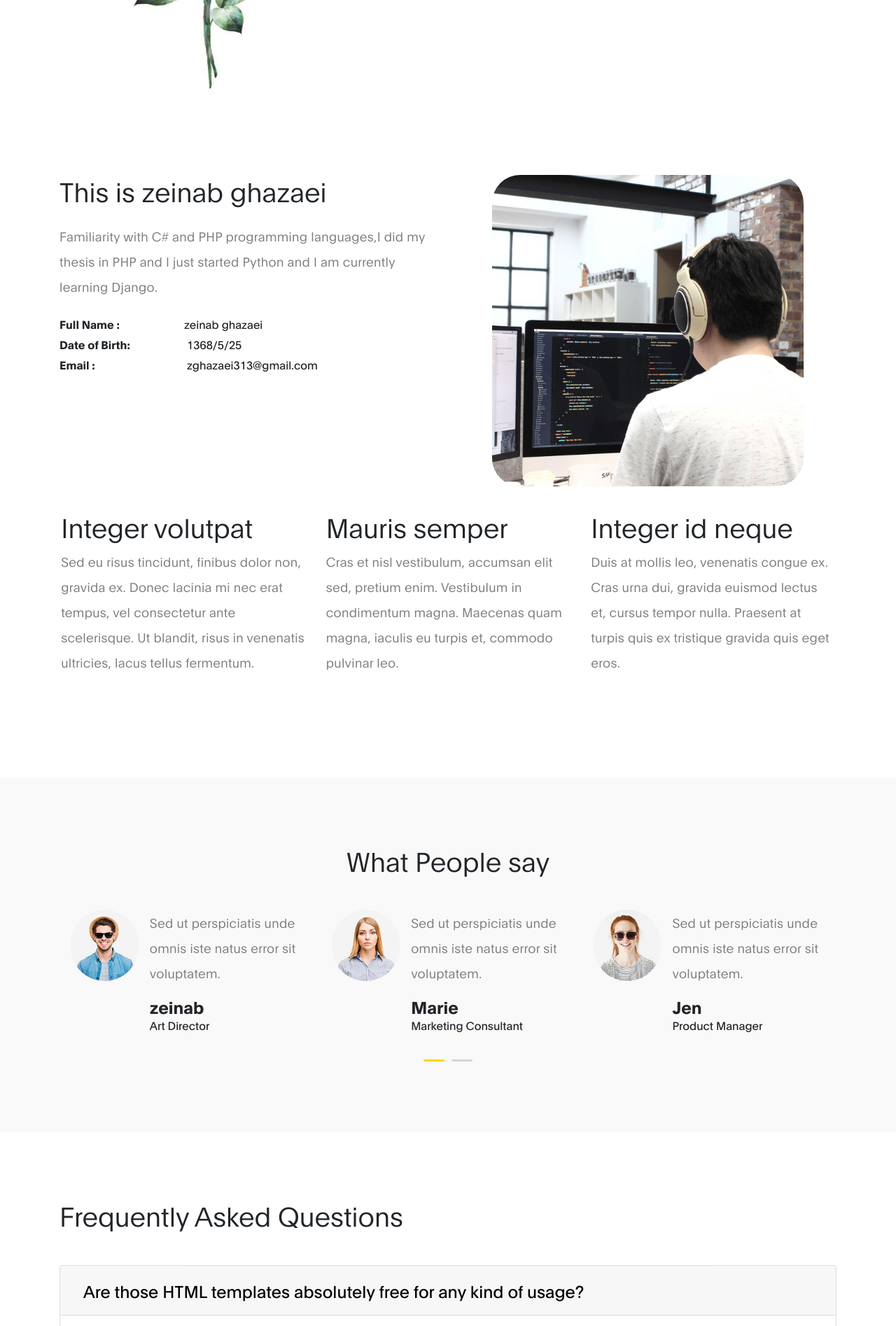
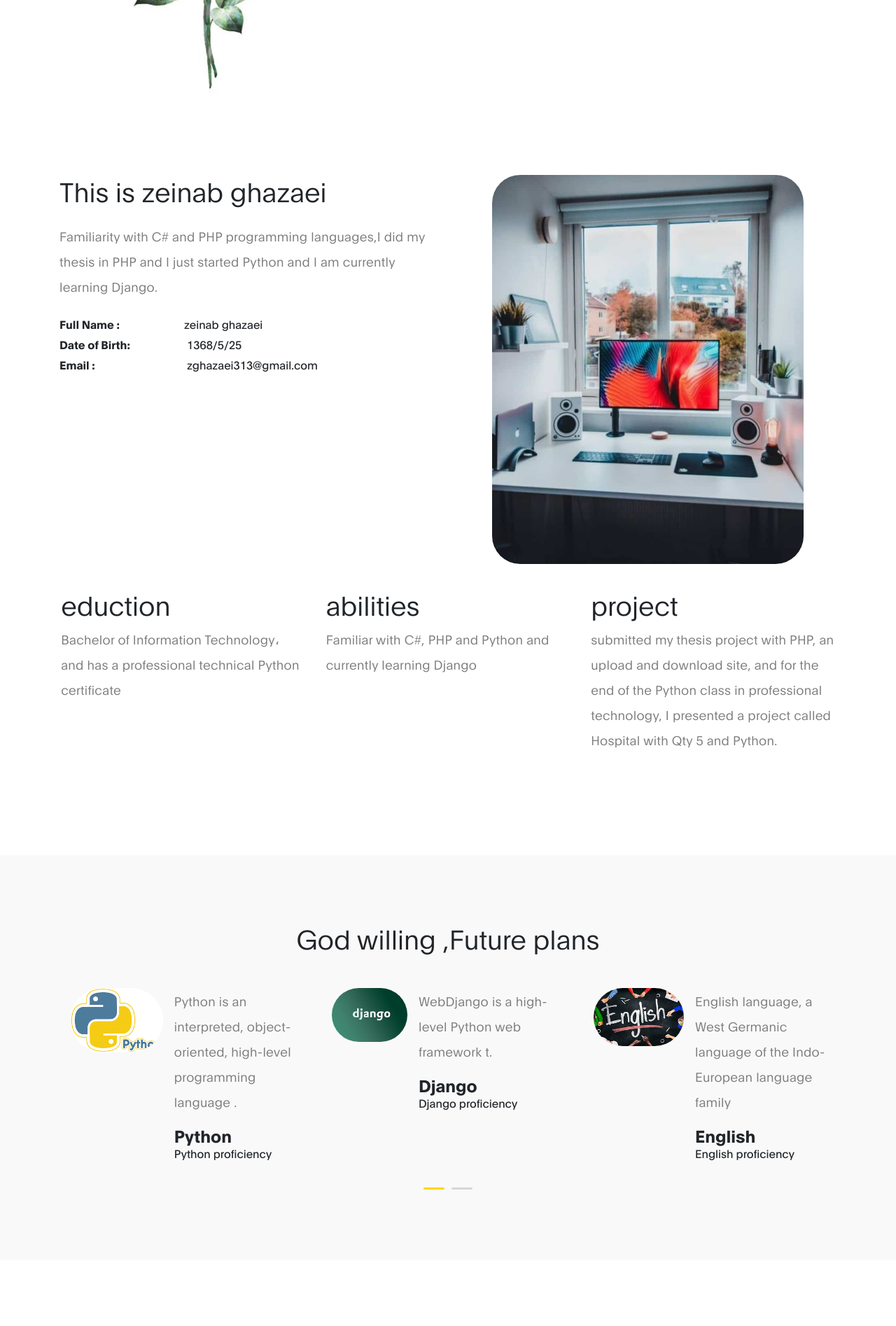
Before and after one commit to zeinab313/mysitecv, a Django app: page / in a window 1280 px wide. Shown: the part 378-2273 px from the top of the page at 70% size. Run offline with Django 5.2, Linux system fonts and the light colour scheme; some libraries are stand-ins or nearby versions.

Commit message:
complete information cv
complete information cv in view and change images in index

```diff
--- a/cvsite/views.py
+++ b/cvsite/views.py
@@ -2,9 +2,15 @@ from django.shortcuts import render
 
 # Create your views here.
 def index_view(request):
-    context={'name':'zeinab','family':'ghazaei','brith':'1368/5/25','eduction':'Bachelor of Information Technology',
+    context={'name':'zeinab','family':'ghazaei','brith':'1368/5/25','eduction':'Bachelor of Information Technology، and has a professional technical Python certificate',
              'expertise':'Familiarity with C# and PHP programming languages,I did my thesis in PHP and I just started Python and I am currently learning Django.',
              'email':'zghazaei313@gmail.com',
-             'phone':'0919*****45'
+             'phone':'0919*****45',
+             'project':' submitted my thesis project with PHP, an upload and download site, and for the end of the Python class in professional technology, I presented a project called Hospital with Qty 5 and Python.',
+             'abilities':'Familiar with C#, PHP and Python and currently learning Django',
+             'python':'Python is an interpreted, object-oriented, high-level programming language .',
+             'jango':'WebDjango is a high-level Python web framework t.',
+             'english':'English language, a West Germanic language of the Indo-European language family ',
+             'react':'WebReact is the library for web .',
              }
     return render(request,'cvsite/index.html',context)
--- a/templates/base.html
+++ b/templates/base.html
@@ -22,7 +22,7 @@
                 </li>
 
                 <li class="nav-item">
-                    <a href="#testimonials" class="nav-link smoothScroll">Reviews</a>
+                    <a href="#testimonials" class="nav-link smoothScroll">Future plans</a>
                 </li>
 
                 <li class="nav-item">
--- a/templates/cvsite/index.html
+++ b/templates/cvsite/index.html
@@ -75,22 +75,22 @@ https://www.tooplate.com/view/2120-ben-resume
                 </div>
 
                 <div class="col-lg-5 mx-auto col-md-6 col-12">
-                    <img src="{%static 'images/true-agency.jpg'%}" class="about-image img-fluid" alt="Ben's Resume HTML Template">
+                    <img src="{%static 'images/room.jpg'%}" class="about-image img-fluid" alt="Ben's Resume HTML Template">
                 </div>
 
             </div>
             <div class="row about-third">
             	<div class="col-lg-4 col-md-4 col-12">
-                <h3>Integer volutpat</h3>
-                <p>Sed eu risus tincidunt, finibus dolor non, gravida ex. Donec lacinia mi nec erat tempus, vel consectetur ante scelerisque. Ut blandit, risus in venenatis ultricies, lacus tellus fermentum.</p>
+                <h3> eduction</h3>
+                <p>{{eduction}}</p>
                 </div>
                 <div class="col-lg-4 col-md-4 col-12">
-                <h3>Mauris semper</h3>
-                <p>Cras et nisl vestibulum, accumsan elit sed, pretium enim. Vestibulum in condimentum magna. Maecenas quam magna, iaculis eu turpis et, commodo pulvinar leo.</p>
+                <h3>abilities</h3>
+                <p>{{abilities}}</p>
                 </div>
                 <div class="col-lg-4 col-md-4 col-12">
-                <h3>Integer id neque</h3>
-                <p>Duis at mollis leo, venenatis congue ex. Cras urna dui, gravida euismod lectus et, cursus tempor nulla. Praesent at turpis quis ex tristique gravida quis eget eros.</p>
+                <h3>project</h3>
+                <p>{{project}}</p>
                 </div>
             </div>
         </div>
@@ -103,20 +103,20 @@ https://www.tooplate.com/view/2120-ben-resume
                <div class="row">
 
                     <div class="col-12">
-                        <h3 class="mb-5 text-center">What People say</h3>
+                        <h3 class="mb-5 text-center"> God willing ,Future plans</h3>
 
                         <div class="owl-carousel owl-theme" id="testimonials-carousel">
                             <div class="item">
                                 <div class="testimonials-thumb d-flex">
                                     <div class="testimonials-image">
-                                        <img src="{%static 'images/testimonials/testimonial-image01.jpg'%}" class="img-fluid" alt="testimonials image">
+                                        <img src="{%static 'images/testimonials/python.png'%}" class="img-fluid" alt="testimonials image">
                                     </div>
 
                                     <div class="testimonials-info">
-                                        <p>Sed ut perspiciatis unde omnis iste natus error sit voluptatem.</p>
+                                        <p>{{python}}</p>
 
-                                        <h6 class="mb-0">{{name}}</h6>
-                                        <span>Art Director</span>
+                                        <h6 class="mb-0">Python</h6>
+                                        <span>Python proficiency</span>
                                     </div>
                                 </div>
                             </div>
@@ -124,14 +124,14 @@ https://www.tooplate.com/view/2120-ben-resume
                             <div class="item">
                                 <div class="testimonials-thumb d-flex">
                                     <div class="testimonials-image">
-                                        <img src="{%static 'images/testimonials/testimonial-image02.jpg'%}" class="img-fluid" alt="testimonials image">
+                                        <img src="{%static 'images/testimonials/django.jpg'%}" class="img-fluid" alt="testimonials image">
                                     </div>
 
                                     <div class="testimonials-info">
-                                        <p>Sed ut perspiciatis unde omnis iste natus error sit voluptatem.</p>
+                                        <p>{{jango}}</p>
 
-                                        <h6 class="mb-0">Marie</h6>
-                                        <span>Marketing Consultant</span>
+                                        <h6 class="mb-0">Django </h6>
+                                        <span>Django proficiency </span>
                                     </div>
                                 </div>
                             </div>
@@ -139,14 +139,14 @@ https://www.tooplate.com/view/2120-ben-resume
                             <div class="item">
                                 <div class="testimonials-thumb d-flex">
                                     <div class="testimonials-image">
-                                        <img src="{%static 'images/testimonials/testimonial-image03.jpg'%}" class="img-fluid" alt="testimonials image">
+                                        <img src="{%static 'images/testimonials/english.jpg'%}" class="img-fluid" alt="testimonials image">
                                     </div>
 
                                     <div class="testimonials-info">
-                                        <p>Sed ut perspiciatis unde omnis iste natus error sit voluptatem.</p>
+                                        <p>{{english}}</p>
 
-                                        <h6 class="mb-0">Jen</h6>
-                                        <span>Product Manager</span>
+                                        <h6 class="mb-0">English </h6>
+                                        <span>English proficiency</span>
                                     </div>
                                 </div>
                             </div>
@@ -154,14 +154,14 @@ https://www.tooplate.com/view/2120-ben-resume
                             <div class="item">
                                 <div class="testimonials-thumb d-flex">
                                     <div class="testimonials-image">
-                                        <img src="{%static 'images/testimonials/testimonial-image04.jpg'%}" class="img-fluid" alt="testimonials image">
+                                        <img src="{%static 'images/testimonials/react.jpg'%}" class="img-fluid" alt="testimonials image">
                                     </div>
 
                                     <div class="testimonials-info">
-                                        <p>Sed ut perspiciatis unde omnis iste natus error sit voluptatem.</p>
+                                        <p>{{react}}</p>
 
-                                        <h6 class="mb-0">Wilson</h6>
-                                        <span>Web Developer</span>
+                                        <h6 class="mb-0">frontend</h6>
+                                        <span>learning frontend</span>
                                     </div>
                                 </div>
                             </div>
```
Also changed, not shown: statics/images/room.jpg (added), statics/images/testimonials/django.jpg (added), statics/images/testimonials/english.jpg (added), statics/images/testimonials/python.png (added), statics/images/testimonials/react.jpg (added), statics/images/testimonials/testimonial-image01.jpg (deleted), statics/images/testimonials/testimonial-image02.jpg (deleted), statics/images/testimonials/testimonial-image03.jpg (deleted), statics/images/testimonials/testimonial-image04.jpg (deleted).
